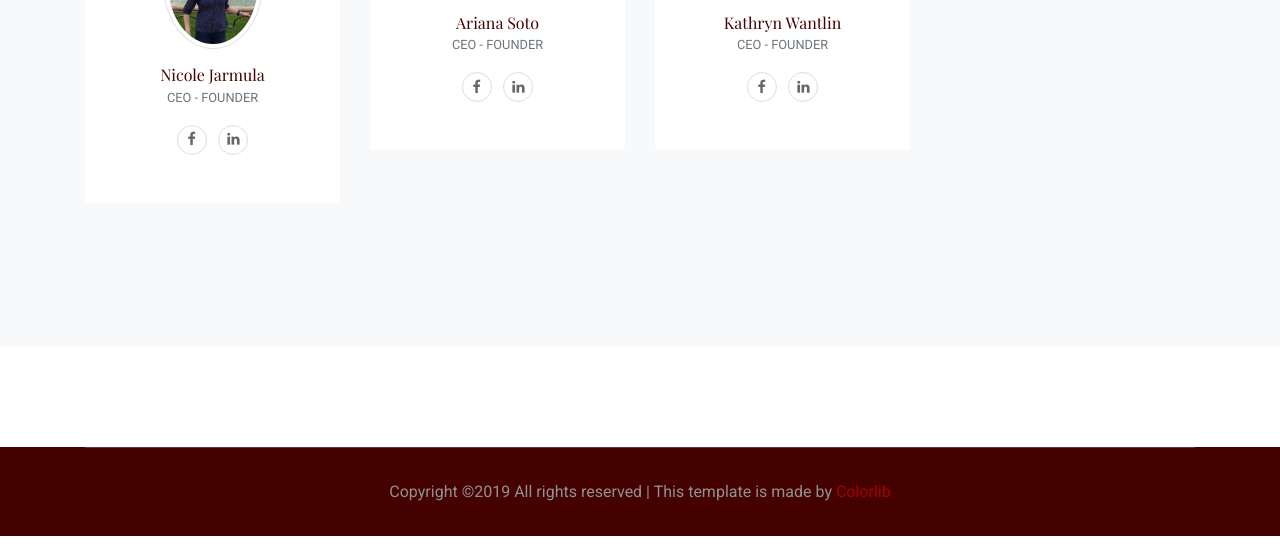
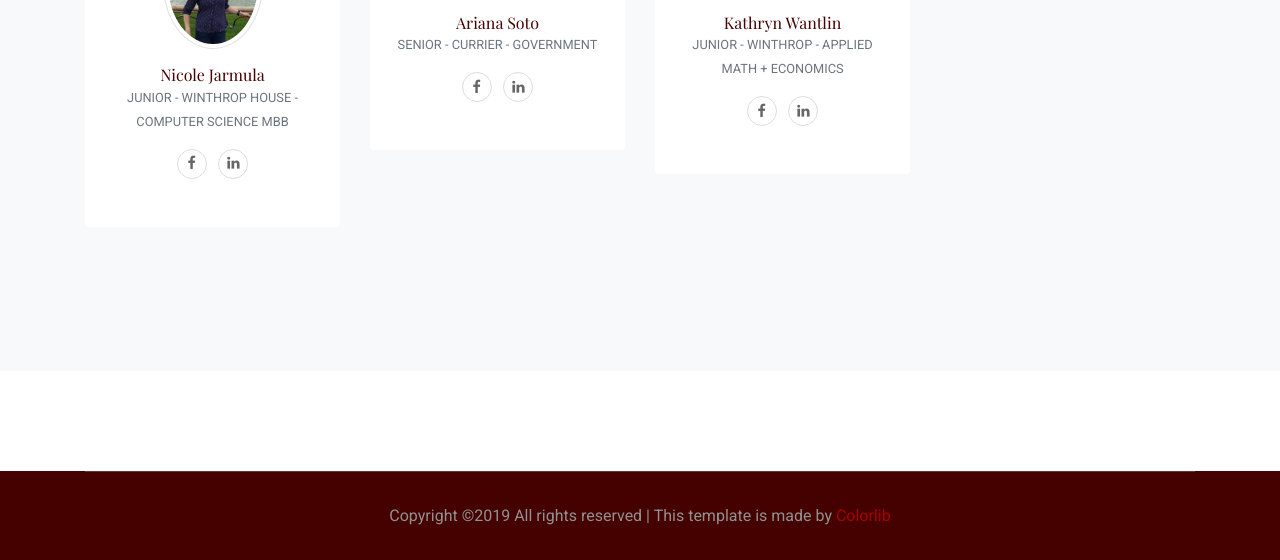
Before and after one commit to nicolavic98/CS-171-Final-Project, a plain HTML site: page about.html in a window 1280 px wide. Shown: the part 1024-1584 px from the top of the page. Before the commit the page ends 1560 px from the top, so only its background shows below. Drawn offline with nearby package versions, Linux system fonts and the light colour scheme; a web font is replaced by a local one.

Commit message:
about edits

```diff
--- a/about.html
+++ b/about.html
@@ -96,7 +96,7 @@
           <!-- Team item-->
           <div class="col-xl-3 col-sm-6 mb-5">
             <div class="bg-white rounded shadow-sm py-5 px-4"><img src="img/headshots/Nicole.jpg" alt="" width="100" class="img-fluid rounded-circle mb-3 img-thumbnail shadow-sm">
-              <h5 class="mb-0">Nicole Jarmula</h5><span class="small text-uppercase text-muted">CEO - Founder</span>
+              <h5 class="mb-0">Nicole Jarmula</h5><span class="small text-uppercase text-muted">Junior - Winthrop House - Computer Science MBB</span>
               <ul class="social mb-0 list-inline mt-3">
                 <li class="list-inline-item"><a href="https://www.facebook.com/profile.php?id=100009763475054" class="social-link"><i class="fa fa-facebook-f"></i></a></li>
                 <li class="list-inline-item"><a href="https://www.linkedin.com/in/nicole-jarmula/" class="social-link"><i class="fa fa-linkedin"></i></a></li>
@@ -108,7 +108,7 @@
           <!-- Team item-->
           <div class="col-xl-3 col-sm-6 mb-5">
             <div class="bg-white rounded shadow-sm py-5 px-4"><img src="img/headshots/Ariana.jpg" alt="" width="100" class="img-fluid rounded-circle mb-3 img-thumbnail shadow-sm">
-              <h5 class="mb-0">Ariana Soto</h5><span class="small text-uppercase text-muted">CEO - Founder</span>
+              <h5 class="mb-0">Ariana Soto</h5><span class="small text-uppercase text-muted">Senior - Currier - Government</span>
               <ul class="social mb-0 list-inline mt-3">
                 <li class="list-inline-item"><a href="https://www.facebook.com/profile.php?id=100011599899645&epa=SEARCH_BOX" class="social-link"><i class="fa fa-facebook-f"></i></a></li>
                 <li class="list-inline-item"><a href="https://www.linkedin.com/in/ariana-soto-b17325196/" class="social-link"><i class="fa fa-linkedin"></i></a></li>
@@ -120,7 +120,7 @@
           <!-- Team item-->
           <div class="col-xl-3 col-sm-6 mb-5">
             <div class="bg-white rounded shadow-sm py-5 px-4"><img src="https://res.cloudinary.com/mhmd/image/upload/v1556834133/avatar-1_s02nlg.png" alt="" width="100" class="img-fluid rounded-circle mb-3 img-thumbnail shadow-sm">
-              <h5 class="mb-0">Kathryn Wantlin</h5><span class="small text-uppercase text-muted">CEO - Founder</span>
+              <h5 class="mb-0">Kathryn Wantlin</h5><span class="small text-uppercase text-muted">Junior - Winthrop - Applied Math + Economics</span>
               <ul class="social mb-0 list-inline mt-3">
                 <li class="list-inline-item"><a href="https://www.facebook.com/kathryn.lw.9" class="social-link"><i class="fa fa-facebook-f"></i></a></li>
                 <li class="list-inline-item"><a href="https://www.linkedin.com/in/kathryn-wantlin-716175127/" class="social-link"><i class="fa fa-linkedin"></i></a></li>
```
Also changed, not shown: index.html (+3 -3 lines).
